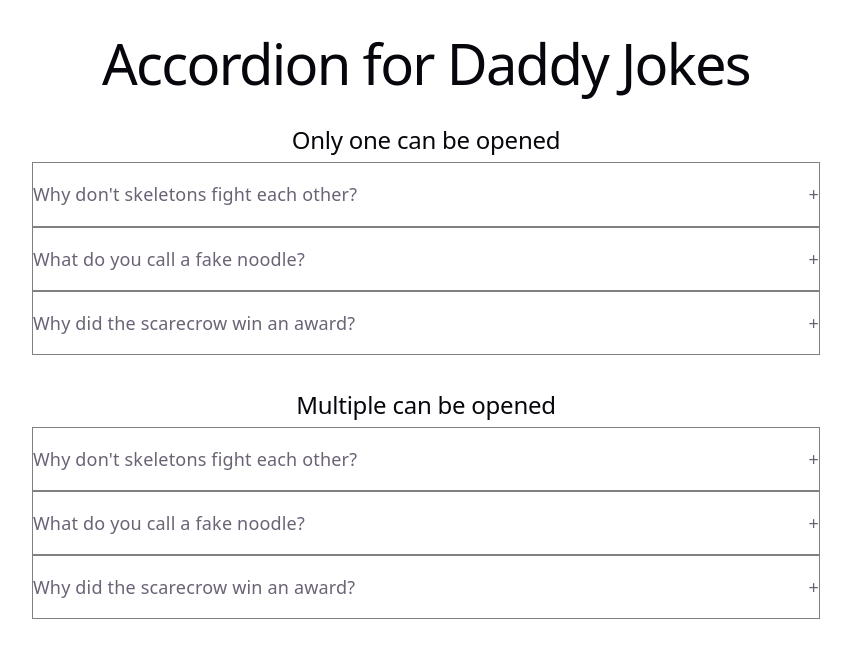
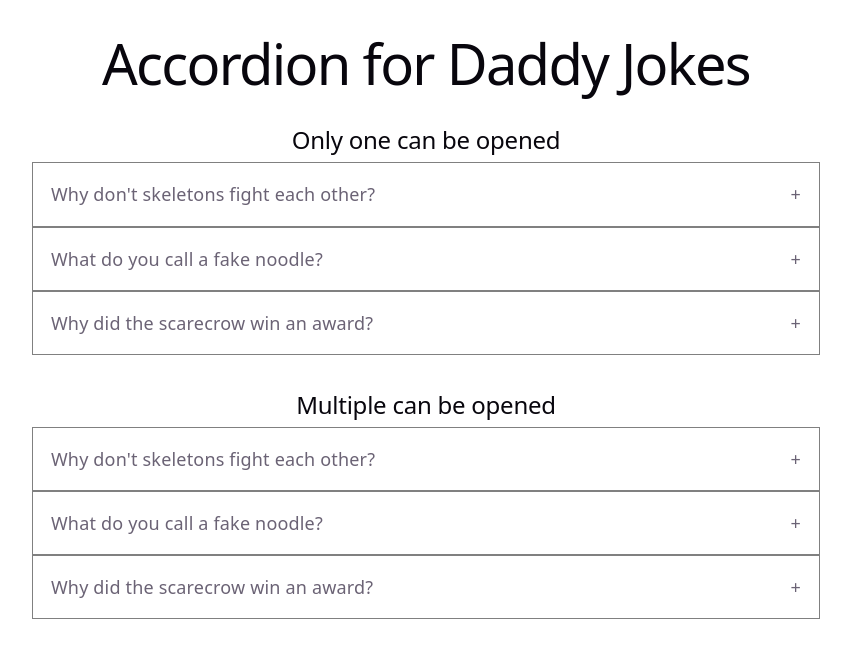
Before and after one commit to AdoraWyne/accordion-for-daddy-jokes, a React (Vite) app: page / in a window 1280 px wide. Shown: the top 658 px of the page, without its empty margins (155-1006 px from the left). Built offline with nearby package versions, Linux system fonts and the light colour scheme.

Commit message:
Add padding around accordion item

```diff
--- a/src/App.css
+++ b/src/App.css
@@ -9,8 +9,7 @@
 
 .accordion-item {
   border: 1px grey solid;
-  padding-top: 1rem;
-  padding-bottom: 1rem;
+  padding: 1rem;
 }
 
 .accordion-title {
```
